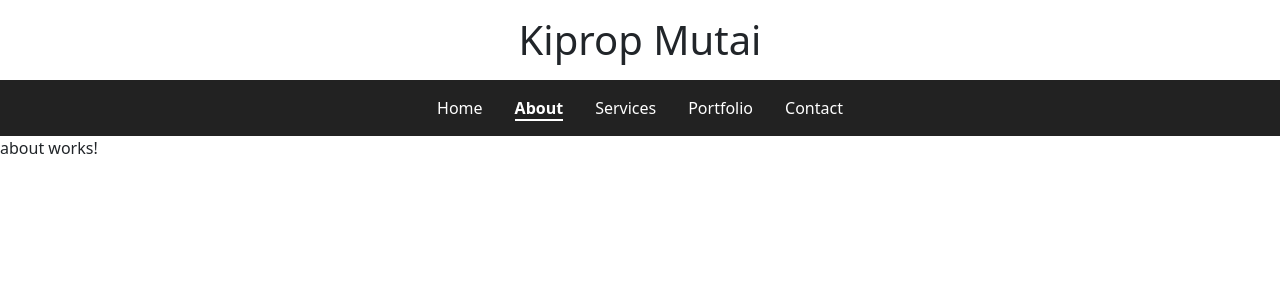
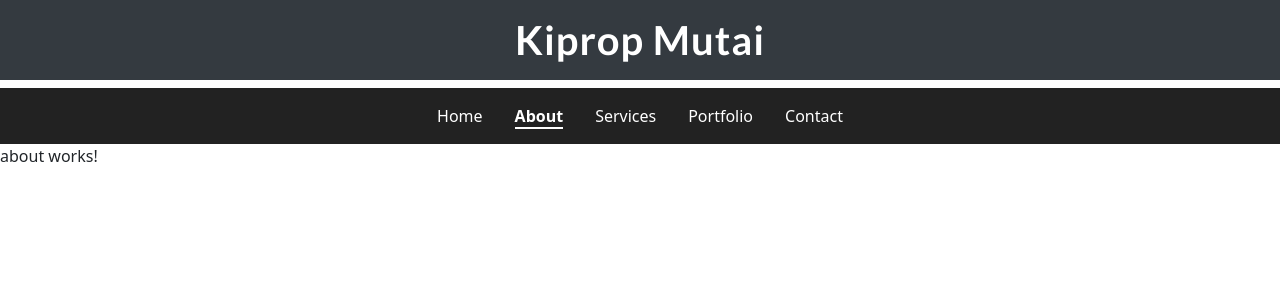
Before and after one commit to kiprop10/portfolioweb1, an Angular app in the folder portfolio/: page /about in a window 1280 px wide. Shown: the top 300 px of the page. Built offline with nearby package versions, Linux system fonts and the light colour scheme.

Commit message:
added assets/images folder, added some content to my homepage(homecomponent)

```diff
--- a/portfolio/src/app/components/header/header.component.css
+++ b/portfolio/src/app/components/header/header.component.css
@@ -1,4 +1,11 @@
-
-  .header {
-    margin-bottom: 0.5rem;
-  }
+header {
+  width: 100%;
+  background: #343a40;
+  color: #fff;
+  margin-bottom: 0.5rem; /* Space below header */
+}
+.header-title {
+  font-family: 'lato';
+  font-weight: 700;
+  letter-spacing: 1px;
+}
--- a/portfolio/src/app/components/home/home.component.html
+++ b/portfolio/src/app/components/home/home.component.html
@@ -1 +1,16 @@
-<p>home works!</p>
+<div class="container text-center mt-5">
+  <img [src]="profileimage" alt="Profile" width="150" class="rounded-circle mb-3" *ngIf="profileimage">
+  <h1>{{ name }}</h1>
+  <h3>{{ description }}</h3>
+  <p>{{ intro }}</p>
+
+  <h4 class="mt-4">Skills</h4>
+  <ul class="list-inline">
+    <li class="list-inline-item" *ngFor="let skill of skills">
+      <i [class]="skill.icon" style="font-size: 2rem;"></i>
+      <div>{{ skill.name }}</div>
+    </li>
+  </ul>
+
+  <a routerLink="/portfolio" class="btn btn-primary mt-3">See My Work</a>
+</div>
--- a/portfolio/src/app/components/home/home.component.ts
+++ b/portfolio/src/app/components/home/home.component.ts
@@ -9,5 +9,12 @@ import { RouterLink } from '@angular/router';
   styleUrls: ['./home.component.css']
 })
 export class HomeComponent {
-
+name = 'Kiprop Mutai';
+description = 'Web Developer 	and designer';
+intro = 'Welcome to my portfolio website! I build modern responsive websites and web applications using angular and other technologies. I am passionate about creating user-friendly and visually appealing digital experiences. My goal is to help businesseses and individuals establisha strong online presence and achieve their goals through effective web solutions. Whether you need a simple website or a complex web application, I am here to help you bring yourvision to life. Let us work together to create something amazing!';
+skills = [
+  {name: 'HTML', icon: 'fa-brands fa-html5'},
+  {name: 'css', icon: 'fa-brands fa-css3-alt'},
+];
+profileimage = 'assets/images/profile1.jpg';
 }
--- a/portfolio/src/index.html
+++ b/portfolio/src/index.html
@@ -6,6 +6,19 @@
   <base href="/">
   <meta name="viewport" content="width=device-width, initial-scale=1">
   <link rel="icon" type="image/x-icon" href="favicon.ico">
+    <!-- Montserrat -->
+  <link href="https://fonts.googleapis.com/css?family=Montserrat:700&display=swap" rel="stylesheet">
+  <!-- Poppins -->
+  <link href="https://fonts.googleapis.com/css?family=Poppins:700&display=swap" rel="stylesheet">
+  <!-- Roboto -->
+  <link href="https://fonts.googleapis.com/css?family=Roboto:700&display=swap" rel="stylesheet">
+  <!-- Lato -->
+  <link href="https://fonts.googleapis.com/css?family=Lato:700&display=swap" rel="stylesheet">
+  <!-- Oswald -->
+  <link href="https://fonts.googleapis.com/css?family=Oswald:700&display=swap" rel="stylesheet">
+  <!-- Playfair Display -->
+  <link href="https://fonts.googleapis.com/css?family=Playfair+Display:700&display=swap" rel="stylesheet">
+  <link rel="stylesheet" href="https://cdnjs.cloudflare.com/ajax/libs/font-awesome/6.4.0/css/all.min.css"><link rel="stylesheet" href="https://cdnjs.cloudflare.com/ajax/libs/font-awesome/6.4.0/css/all.min.css">
 </head>
 <body>
   <app-root></app-root>
```
Also changed, not shown: 1 other file (tests, documents, lock files or other folders).
